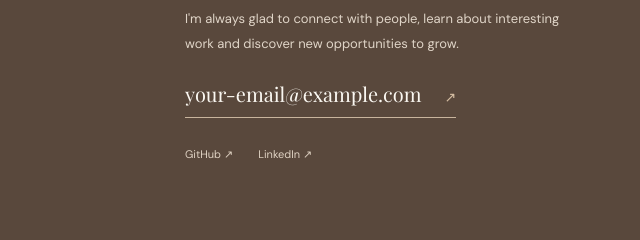
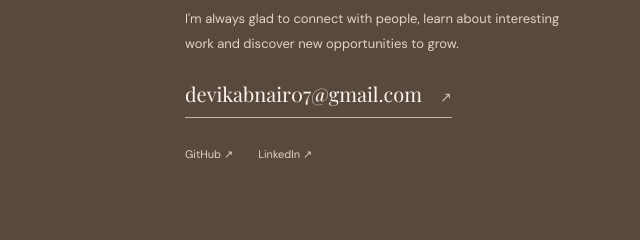
Before and after one commit to devikabnair/devikabnair.github.io, a plain HTML site: page index.html in a window 1280 px wide. Shown: the part 3970-4210 px from the top of the page, 500-1140 px from the left. Drawn offline with nearby package versions, Linux system fonts and the light colour scheme; a web font is replaced by a local one.

Commit message:
Update email address in contact section

```diff
--- a/index.html
+++ b/index.html
@@ -110,7 +110,7 @@
     <section class="contact section-pad" id="contact">
       <div class="wrap contact-grid">
         <div><p class="overline">A LITTLE FURTHER DOWN THE ROAD</p><h2>Let's keep<br><em>in touch.</em></h2></div>
-        <div class="contact-copy"><p>I'm always glad to connect with people, learn about interesting work and discover new opportunities to grow.</p><a class="email-link" href="mailto:your-email@example.com">your-email@example.com <span>↗</span></a><div class="social-links"><a href="https://github.com/devikabnair" target="_blank" rel="noreferrer">GitHub ↗</a><a href="https://www.linkedin.com/" target="_blank" rel="noreferrer">LinkedIn ↗</a></div></div>
+        <div class="contact-copy"><p>I'm always glad to connect with people, learn about interesting work and discover new opportunities to grow.</p><a class="email-link" href="devikabnair07@gmail.com">devikabnair07@gmail.com<span>↗</span></a><div class="social-links"><a href="https://github.com/devikabnair" target="_blank" rel="noreferrer">GitHub ↗</a><a href="https://www.linkedin.com/" target="_blank" rel="noreferrer">LinkedIn ↗</a></div></div>
       </div>
       <div class="wrap contact-bottom"><span>DEVIKA B NAIR</span><span>MADE WITH CARE · <span id="year"></span></span><a href="#home">BACK TO TOP ↑</a></div>
     </section>
```
